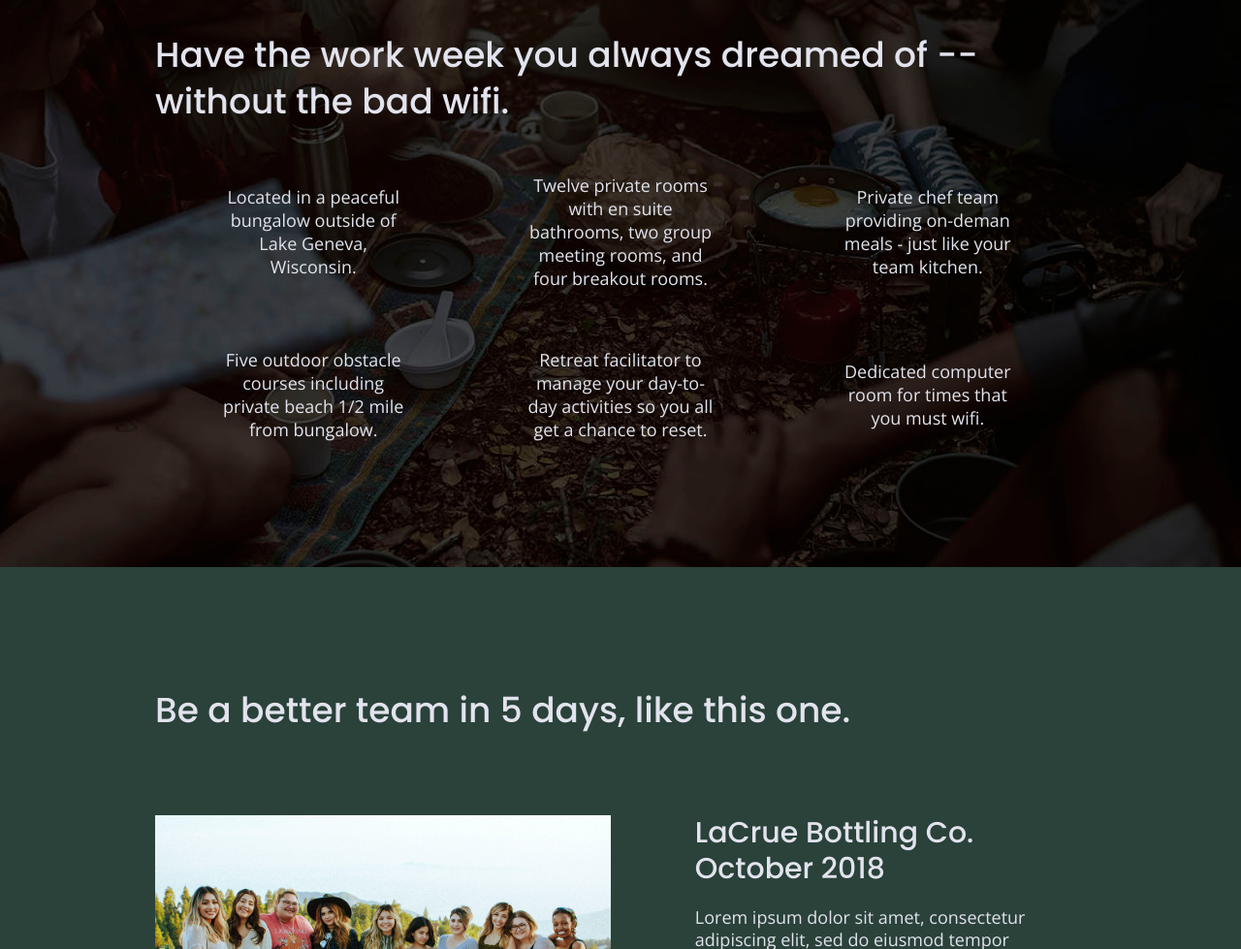
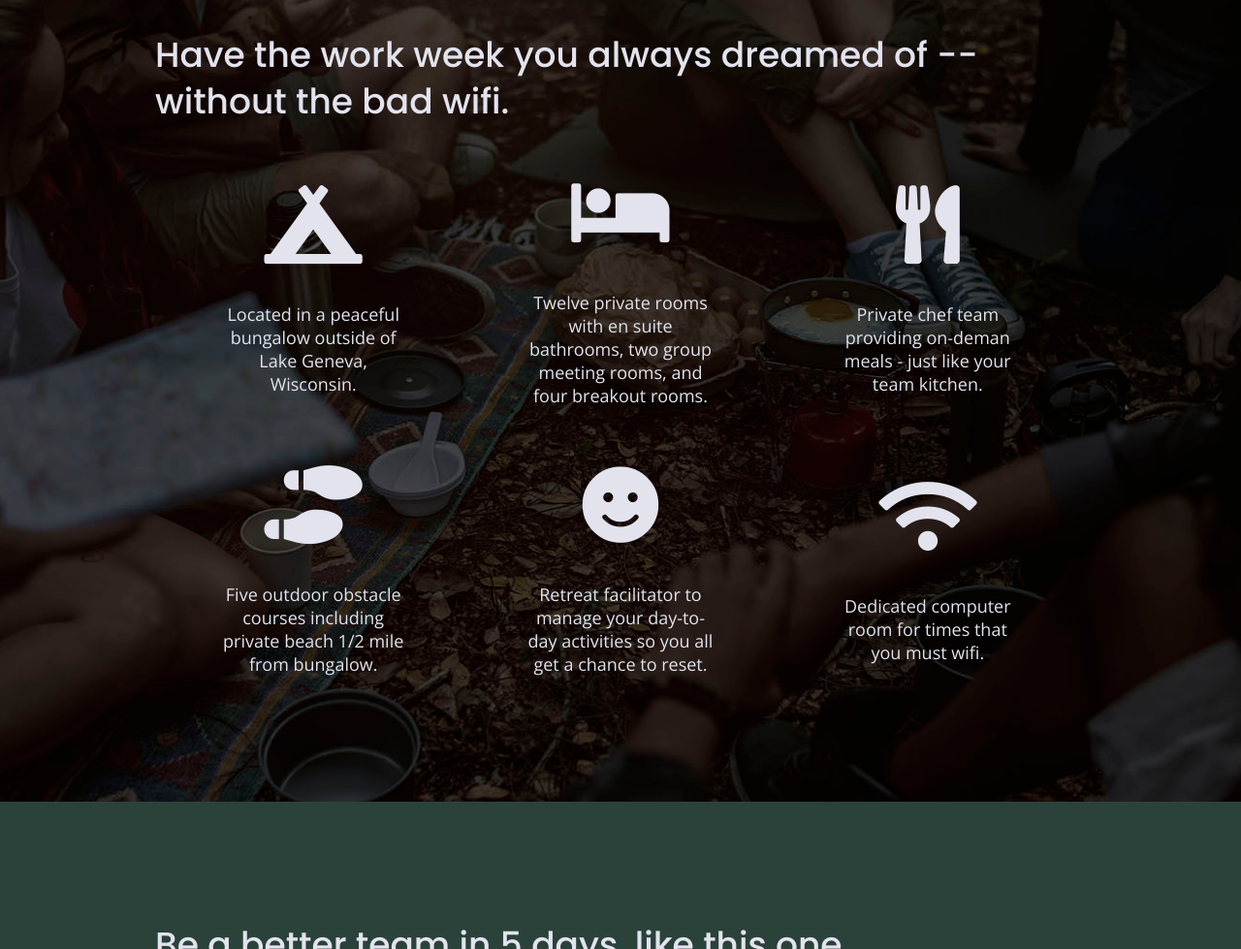
Before and after one commit to byamysharp/coding-responsive-websites, a website: page 206-unplugged/index.html in a window 1280 px wide. Shown: the part 1129-2108 px from the top of the page at 97% size. Drawn offline with nearby package versions, Linux system fonts and the light colour scheme.

Commit message:
added icons in features section and coded to be responsive

```diff
--- a/206-unplugged/css/main.css
+++ b/206-unplugged/css/main.css
@@ -329,6 +329,11 @@ input[type=button] {
   text-align: center;
 }
 
+.features i {
+  font-size: 3.75em;
+  margin-bottom: 40px;
+}
+
 /* Reviews */
 
 .reviews {
@@ -604,6 +609,10 @@ input[type=button] {
     width: 62%;
   }
 
+  .features i {
+    font-size: 4.5em;
+  }
+
   /* Reviews */
 
   .reviews article {
@@ -785,6 +794,10 @@ input[type=button] {
     flex-basis: 33%;
   }
 
+  .features i {
+    font-size: 4.5em;
+  }
+
   /* Reviews */
 
   .reviews article div {
--- a/206-unplugged/index.html
+++ b/206-unplugged/index.html
@@ -19,8 +19,10 @@
   <link rel="stylesheet" href="css/normalize.css">
   <link rel="stylesheet" href="css/main.css">
 
-<!-- Google Fonts -->
+  <!-- Google Fonts -->
   <link href="https://fonts.googleapis.com/css?family=Open+Sans:400,700|Poppins:500,700" rel="stylesheet">
+  <!-- Font Awesome CDN -->
+  <link rel="stylesheet" href="https://use.fontawesome.com/releases/v5.5.0/css/all.css" integrity="sha384-B4dIYHKNBt8Bc12p+WXckhzcICo0wtJAoU8YZTY5qE0Id1GSseTk6S+L3BlXeVIU" crossorigin="anonymous">
 
   <meta name="theme-color" content="#fafafa">
 </head>
@@ -74,27 +76,27 @@
         <h2>Have the work week you always dreamed of -- without the bad wifi.</h2>
         <div class="features-items">
           <article>
-            <p class="fontawesome-icon"></p>
+            <p class="fontawesome-icon"><i class="fas fa-campground"></i></p>
             <p class="features-item-description">Located in a peaceful bungalow outside of Lake Geneva, Wisconsin.<p>
           </article>
           <article>
-            <p class="fontawesome-icon"></p>
+            <p class="fontawesome-icon"><i class="fas fa-bed"></i></p>
             <p class="features-item-description">Twelve private rooms with en suite bathrooms, two group meeting rooms, and four breakout rooms.<p>
           </article>
           <article>
-            <p class="fontawesome-icon"></p>
+            <p class="fontawesome-icon"><i class="fas fa-utensils"></i></p>
             <p class="features-item-description">Private chef team providing on-deman meals - just like your team kitchen.<p>
           </article>
           <article>
-            <p class="fontawesome-icon"></p>
+            <p class="fontawesome-icon"><i class="fas fa-shoe-prints"></i></p>
             <p class="features-item-description">Five outdoor obstacle courses including private beach 1/2 mile from bungalow.<p>
           </article>
           <article>
-            <p class="fontawesome-icon"></p>
+            <p class="fontawesome-icon"><i class="fas fa-smile"></i></p>
             <p class="features-item-description">Retreat facilitator to manage your day-to-day activities so you all get a chance to reset.<p>
           </article>
           <article>
-            <p class="fontawesome-icon"></p>
+            <p class="fontawesome-icon"><i class="fas fa-wifi"></i></p>
             <p class="features-item-description">Dedicated computer room for times that you must wifi.<p>
           </article>
         </div>
```
Also changed, not shown: 206-unplugged/about/index.html (+5 -3 lines), 206-unplugged/faq/index.html (+4 -2 lines).
